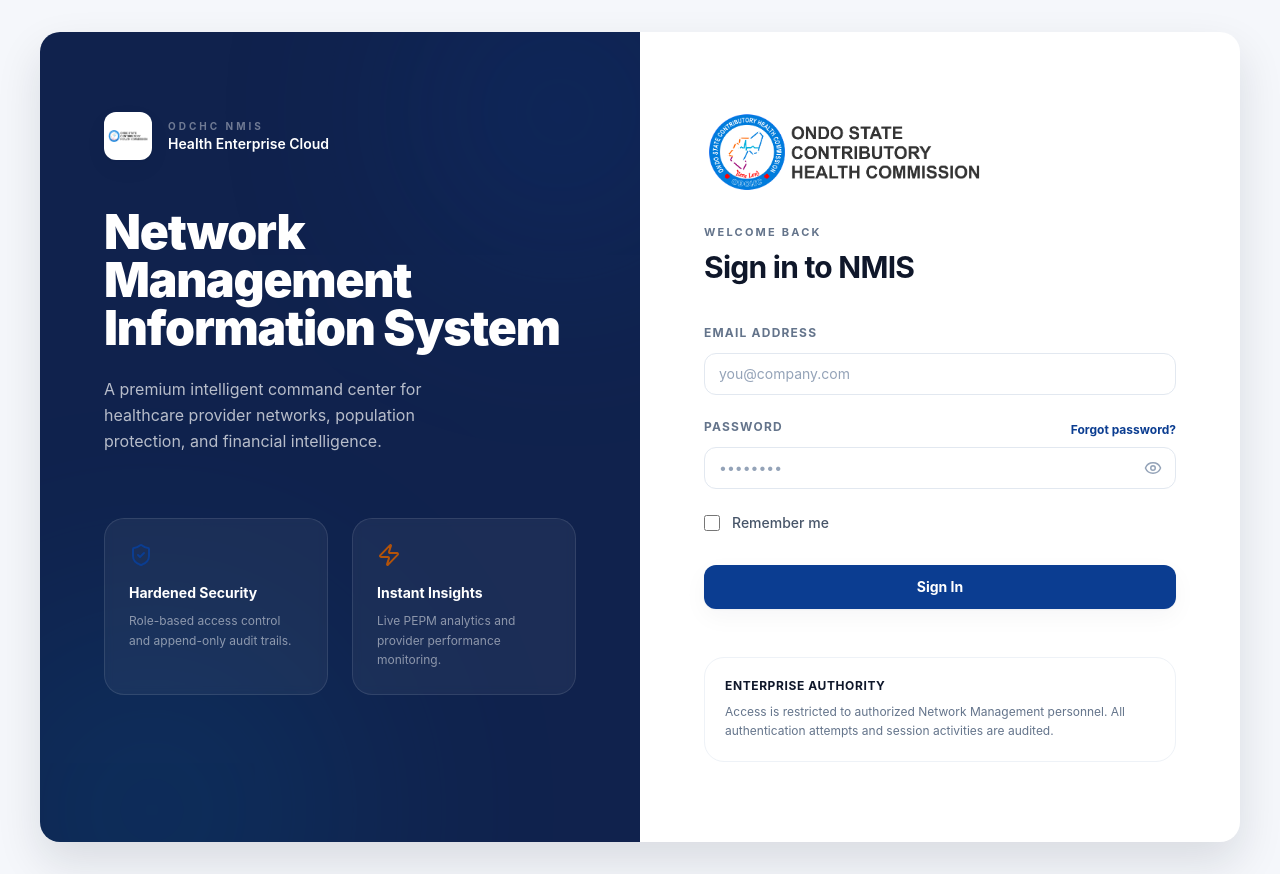
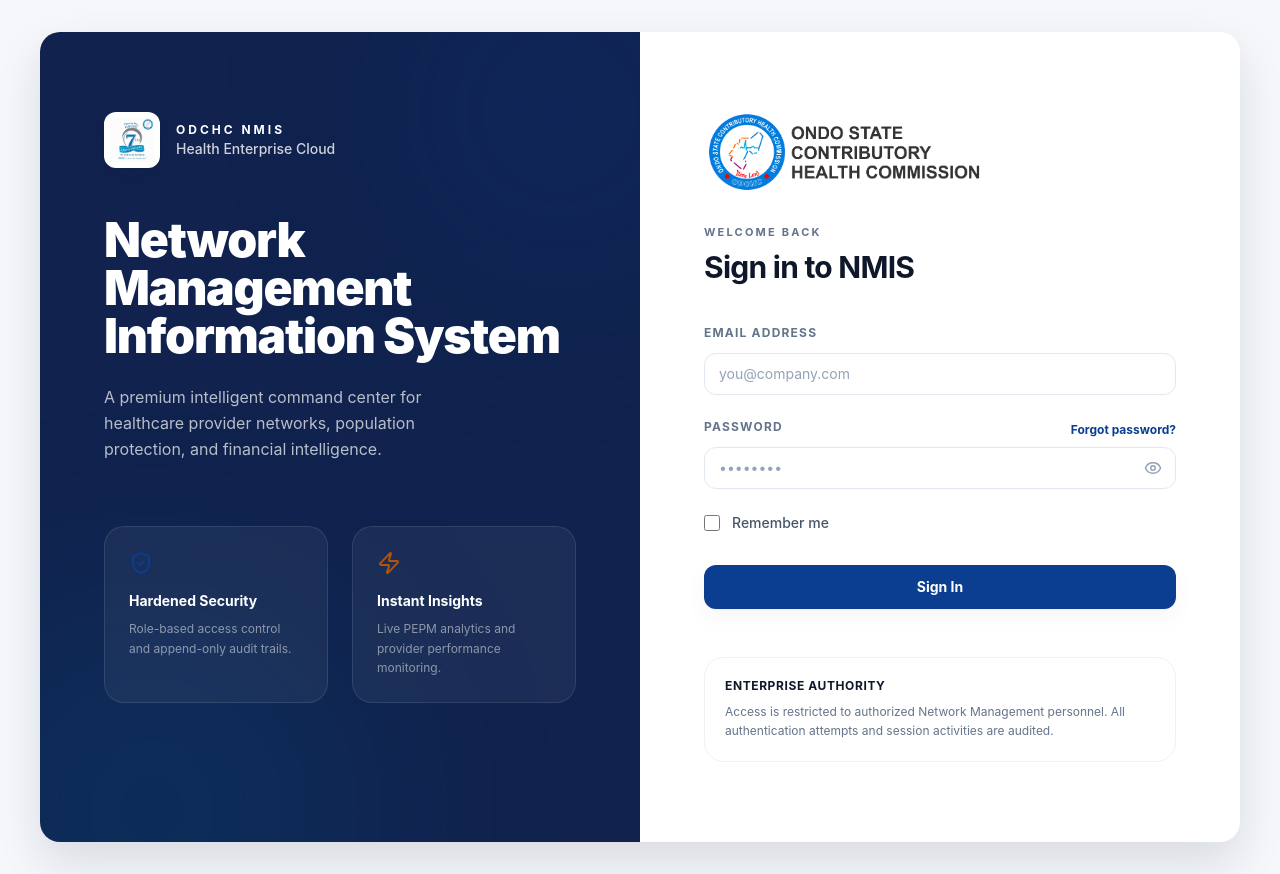
Before and after one commit to Ajumobi1/Network-Management-Information-System, a React (Vite) app: page /login in a window 1280 px wide. Built offline with nearby package versions, Linux system fonts and the light colour scheme; no server answers.

Commit message:
style: update top-left login branding with circular seal and refined text

```diff
--- a/src/pages/auth/LoginPage.tsx
+++ b/src/pages/auth/LoginPage.tsx
@@ -49,12 +49,12 @@ export default function LoginPage() {
         <section className="relative overflow-hidden bg-brand-navy px-10 py-12 text-white md:px-16 md:py-20">
           <div className="relative z-10">
             <div className="flex items-center gap-4">
-              <div className="flex h-12 w-12 shrink-0 items-center justify-center overflow-hidden rounded-control bg-white shadow-soft p-1">
-                <img src="/assets/odchc-logo.png" alt="ODCHC Logo" className="h-full w-full object-contain" />
+              <div className="flex h-14 w-14 shrink-0 items-center justify-center overflow-hidden rounded-control bg-white shadow-soft p-1.5">
+                <img src="/assets/odchc-seal.png" alt="ODCHC Seal" className="h-full w-full object-contain" />
               </div>
               <div>
-                <p className="text-[0.625rem] font-bold uppercase tracking-[0.3em] text-white/40">ODCHC NMIS</p>
-                <p className="text-sm font-semibold text-white">Health Enterprise Cloud</p>
+                <p className="text-[0.75rem] font-bold uppercase tracking-[0.25em] text-white">ODCHC NMIS</p>
+                <p className="text-sm font-medium text-white/80">Health Enterprise Cloud</p>
               </div>
             </div>
 
```
